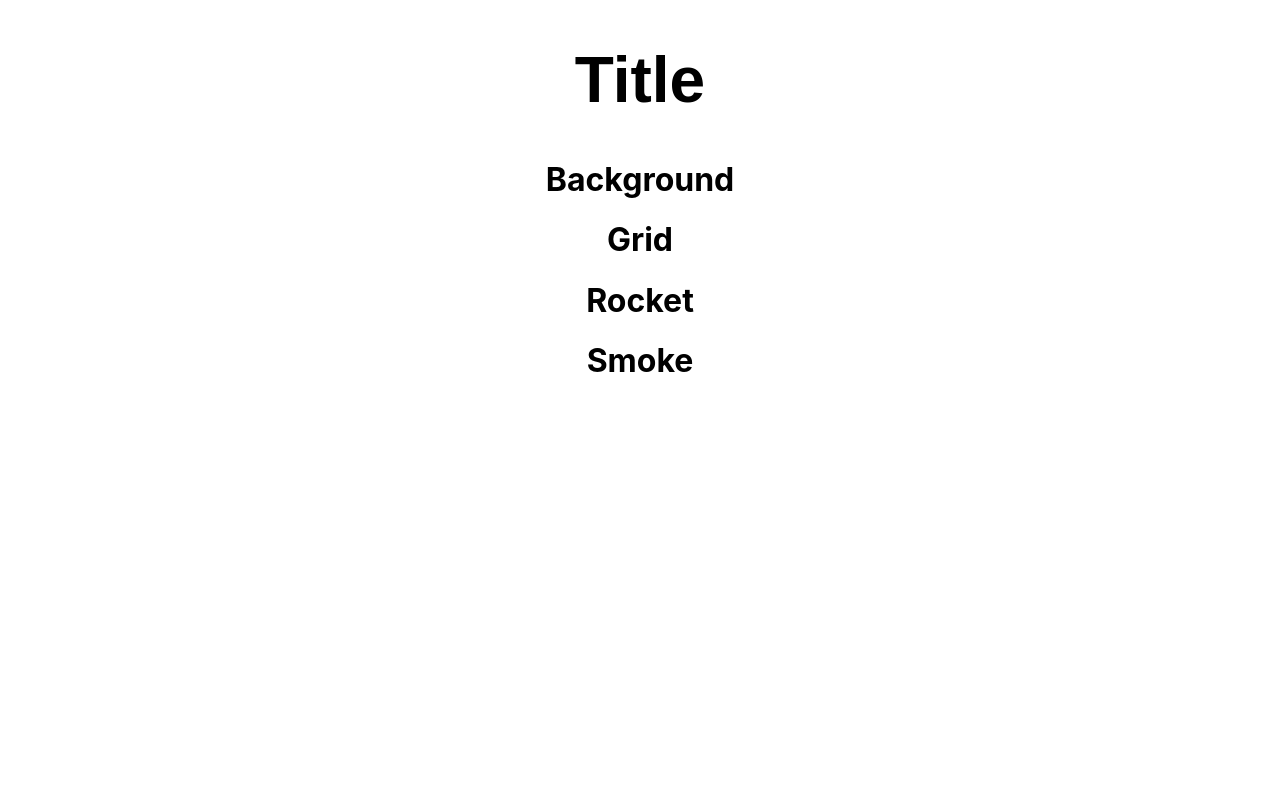
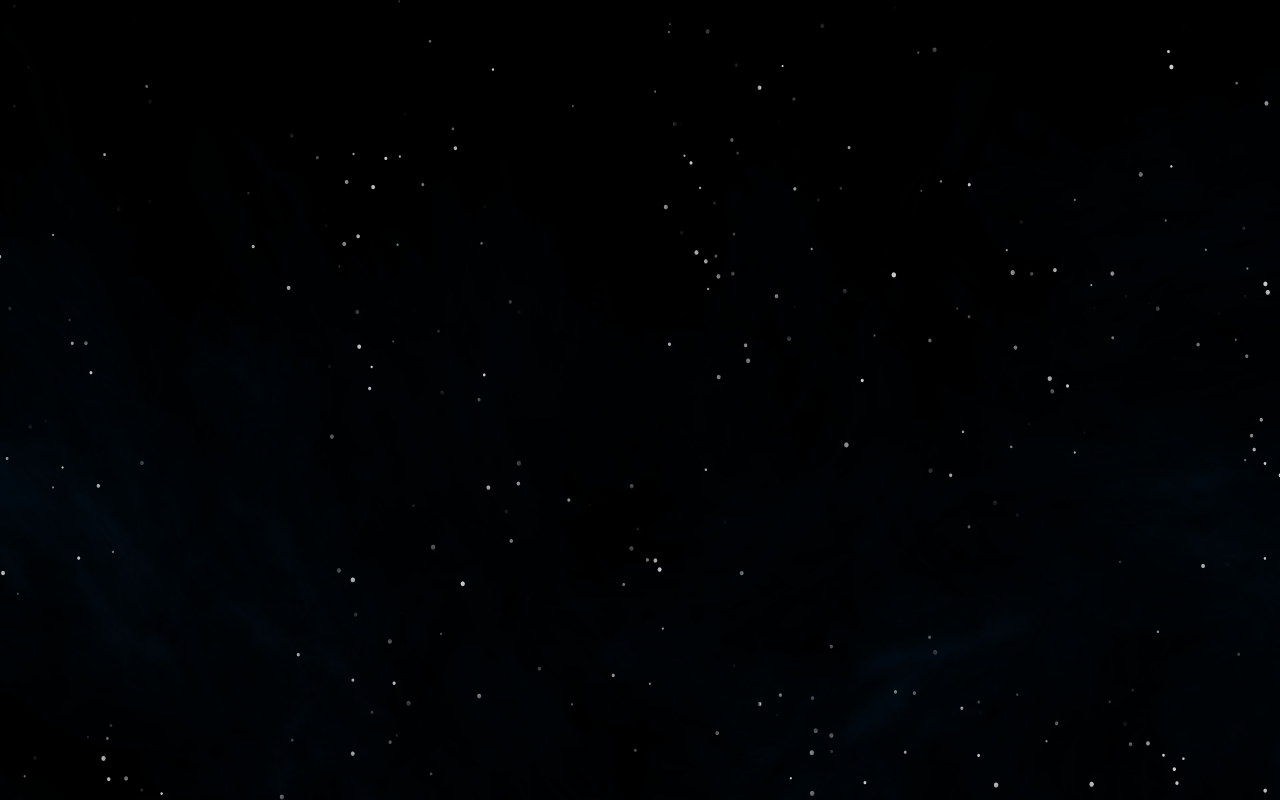
Before and after one commit to stijn-veren/rbs-eh, a React (Create React App) app: page / in a window 1280 px wide. Built offline with nearby package versions, Linux system fonts and the light colour scheme.

Commit message:
Add background module and use composes to leverage styles

```diff
--- a/src/Background/Background.js
+++ b/src/Background/Background.js
@@ -1,10 +1,13 @@
 import React from 'react'
+import styles from './Background.module.css'
 
 export default class App extends React.Component {
   render() {
     return (
       <div>
-        <h1>Background</h1>
+        <div className={styles.stars}></div>
+        <div className={styles.alpha}></div>
+        <div className={styles.nebula}></div>
       </div>
     )
   }
--- a/src/Background/Background.module.css
+++ b/src/Background/Background.module.css
@@ -0,0 +1,39 @@
+.backgroundItems {
+  position: fixed;
+  top: 0;
+  left: 0;
+  right: 0;
+  bottom: 0;
+  width: 100%;
+  height: 100%;
+  display: block;
+}
+
+.stars {
+  composes: backgroundItems;
+  background: black url(../Images/stars.png) repeat top center;
+  z-index: -3;
+}
+
+.alpha {
+  composes: backgroundItems;
+  background: transparent url(../Images/alpha.png) repeat top center;
+  z-index: -2;
+  animation: stargazing 500s linear infinite;
+}
+
+.nebula {
+  composes: backgroundItems;
+  background: transparent url(../Images/nebula.png) repeat top center;
+  z-index: -1;
+  opacity: 0.15;
+}
+
+@keyframes stargazing {
+  from {
+    background-position: 0 0;
+  }
+  to {
+    background-position: 10000px 5000px;
+  }
+}
```
